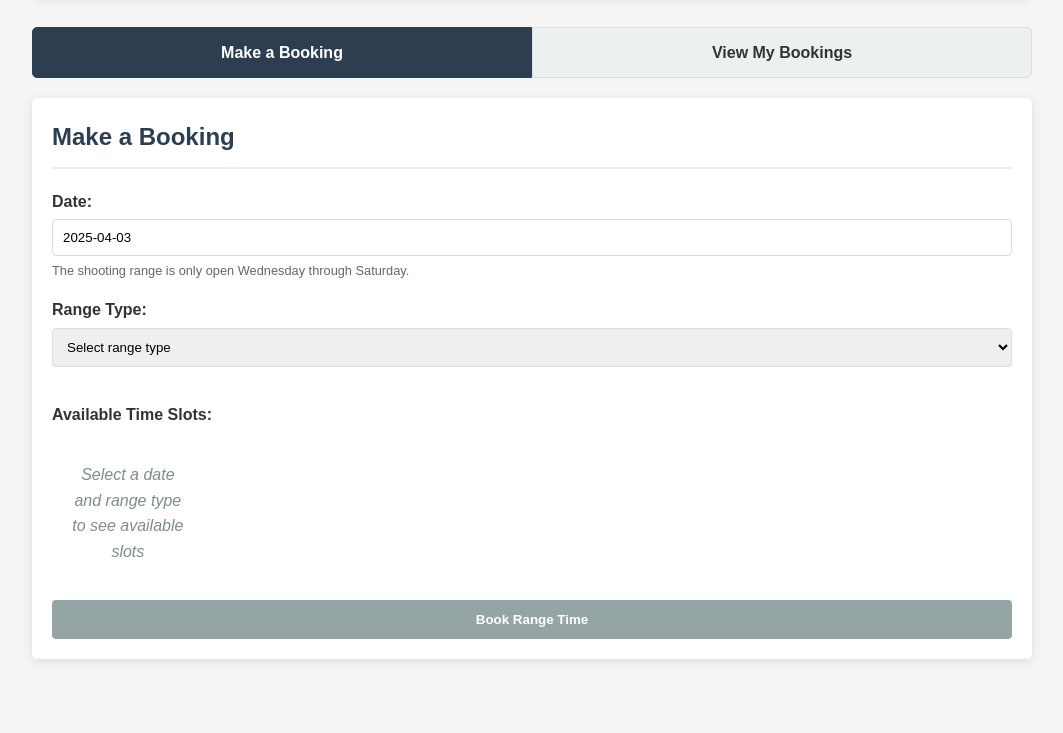
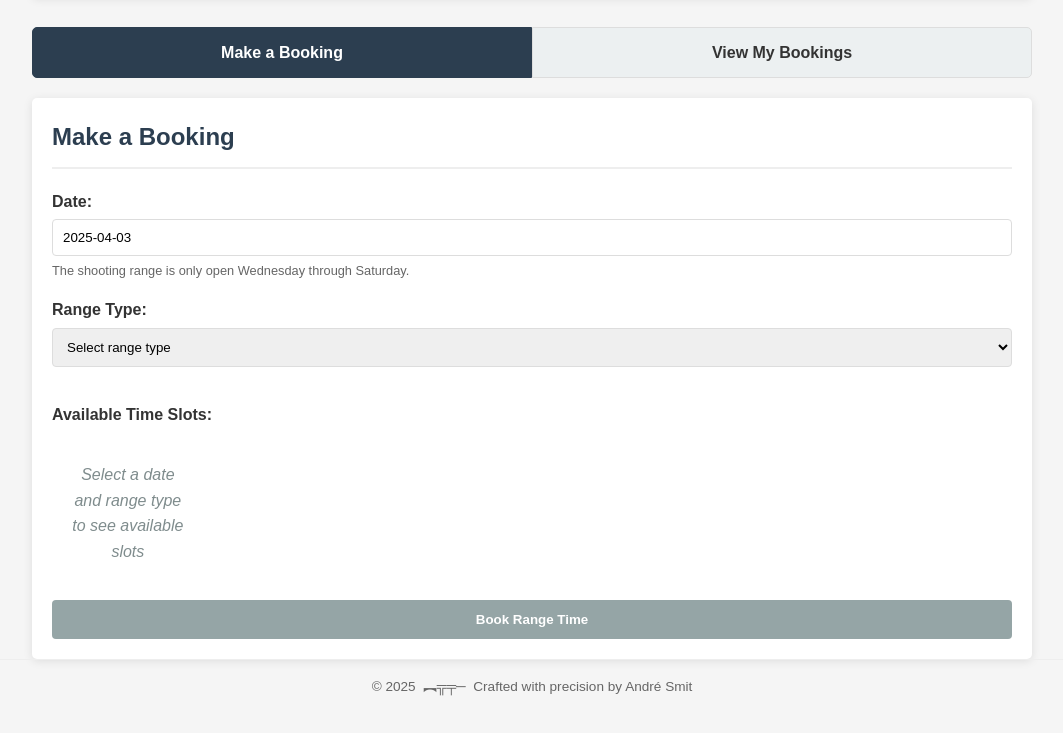
Before and after one commit to iiSmitty/gun-range-bookings, a website: page index.html in a window 1280 px wide. Shown: the part 618-1351 px from the top of the page, without its empty margins (108-1171 px from the left). Before the commit the page ends 1297 px from the top, so only its background shows below. Drawn offline with nearby package versions, Linux system fonts and the light colour scheme.

Commit message:
Added footer

```diff
--- a/index.html
+++ b/index.html
@@ -89,6 +89,12 @@
     </div>
   </div>
 </div>
+
+<!-- Footer Section -->
+<footer class="site-footer">
+  <p>© <script>document.write(new Date().getFullYear())</script> &nbsp;︻╦╤─&nbsp; Crafted with precision by <a href="https://andresmit.co.za" target="_blank" class="dev-link">André Smit</a></p>
+</footer>
+
 <script src="shooting-range-booking-calendar.js"></script>
 </body>
 </html>
--- a/styles.css
+++ b/styles.css
@@ -280,3 +280,25 @@ button.danger:hover {
         grid-template-columns: repeat(2, 1fr);
     }
 }
+
+/* Subtle Footer Styling */
+.site-footer {
+    color: #666;
+    padding: 1rem 0;
+    text-align: center;
+    font-size: 0.85rem;
+    border-top: 1px solid #eee;
+}
+
+.site-footer p {
+    margin: 0;
+}
+
+.dev-link {
+    color: #666;
+    text-decoration: none;
+}
+
+.dev-link:hover {
+    text-decoration: underline;
+}
```
